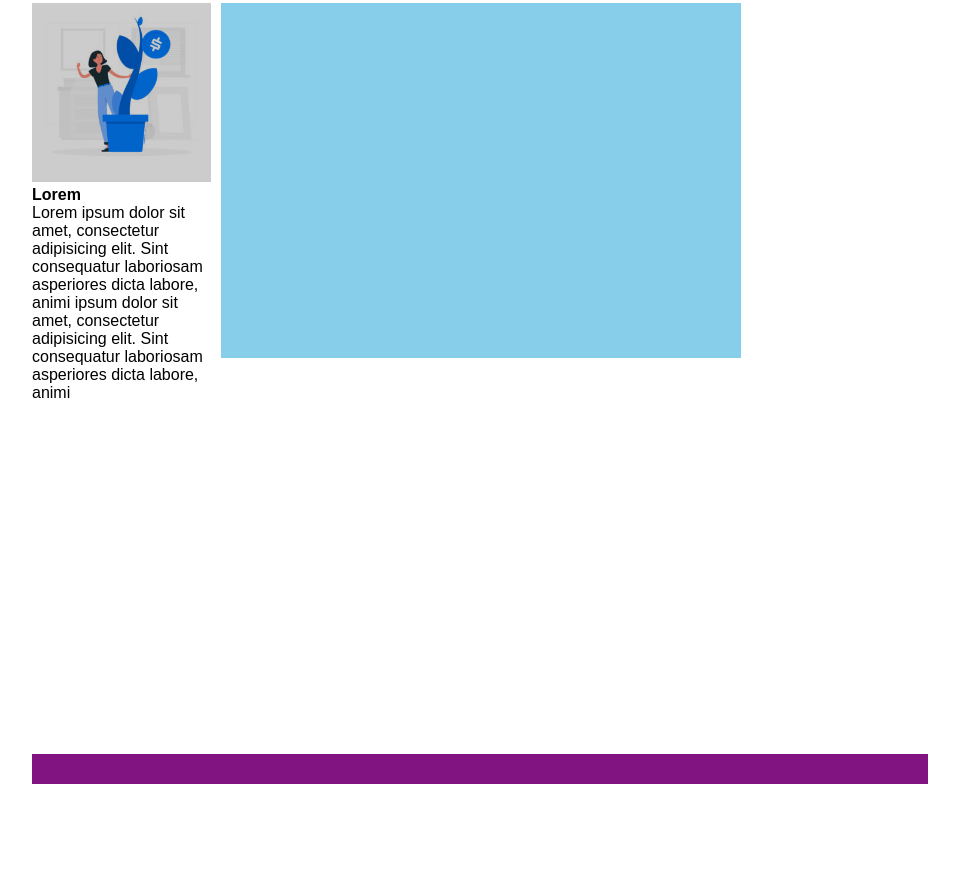
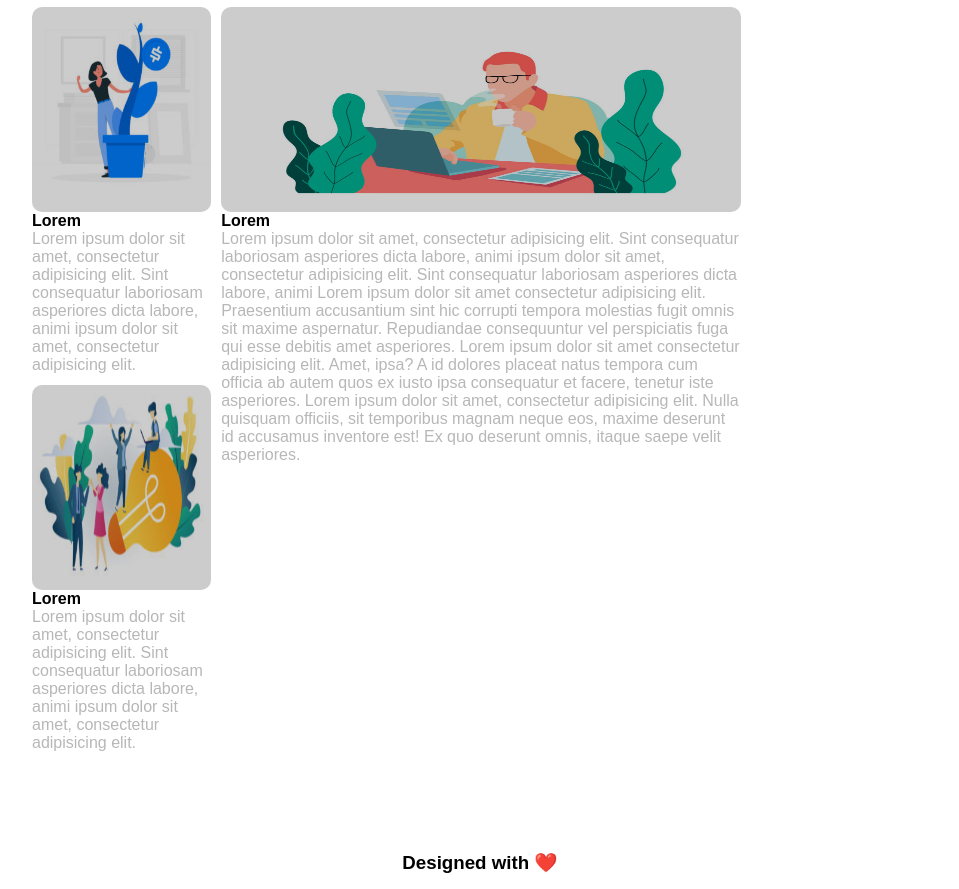
Before and after one commit to AlessandroVano/htmlcss-wp, a plain HTML site: page index.html in a window 1280 px wide. Shown: the part 803-1692 px from the top of the page, without its empty margins (160-1119 px from the left). Before the commit the page ends 1602 px from the top, so only its background shows below. Drawn offline with Linux system fonts and the light colour scheme.

Commit message:
insert footer

```diff
--- a/css/main.css
+++ b/css/main.css
@@ -45,6 +45,10 @@
     color: rgb(184, 183, 183) ;
 }
 
+h4 {
+    color: black;
+}
+
  /* HEADER */
 
 
@@ -78,15 +82,15 @@
 /* MAIN SECTION */
 /* SECTION 1 */
 .section-1 {
-  width: 100%;
+  height: 100%;
  position: relative;
 
 }
 
 .banner img {
-
-    width: 100%;
-    display: block;
+     width: 100%;
+    height: 100%;
+    object-fit: cover;
     border-radius: 15px;
     filter: brightness(80%);
 
@@ -100,8 +104,6 @@
     width: 510px;
     font-size: 18px;
     color: rgb(255, 255, 255);
-
-    color: rgb(255, 255, 255);
 }
 
 
@@ -109,50 +111,44 @@
 .sidebar,
 .main-content-2
 
-
  {
     float: left;
 }
 
 .main-content-1 {
-
     height: 58px;
     text-transform: uppercase;
-    color:;
-
 }
 
-
-
 .sidebar {
-
     height: 355px;
     width: 20%;
+    color: rgb(184, 183, 183)
 }
 
 .main-content-2 {
-    background:  skyblue;
     height: 355px;
     width: 58%;
+    color: rgb(184, 183, 183)
+}
+
+.banner-2 {
+    position: relative;
+    height: 205px;
+    border-radius: 10px;
+    overflow: hidden;
 }
 
 .banner-2 img {
     width: 100%;
-    filter: brightness(80%);
-    object-fit: scale-down;
-
-
+    height: 100%;
+    filter: brightness(80%)
 }
-
-
-
-
-
 /* FOOTER */
-footer {
-    background: rgb(129, 20, 129);
-    height: 30px;
-    margin-top: 6px;
-    margin-bottom:15px ;
-
+.footer {
+   width: 100%;
+    height: 100%;
+    margin-top: 100px;
+    margin-bottom:15px;
+    text-align: center;
 }
--- a/index.html
+++ b/index.html
@@ -45,7 +45,7 @@
         <!-- SECTION 1 -->
           <section class="section-1 margin-bottom padding  ">
              <div class="banner" >
-                <img class="img-1"  src="./img3/banner.jpg" alt="">
+                <img src="./img3/banner.jpg" alt="">
             </div>
                 <div class="text">
 
@@ -54,8 +54,6 @@
                     <p>Lorem ipsum dolor sit amet consectetur adipisicing elit. Ut viverra nisl rutrum, pretium lectus nec, sagittis dolor. Phasellum eleifend efficitur...</p>
 
                  </div>
-
-
           </section>
         <!-- SECTION 2 + SIDEBAR -->
      <div class="clearfix bg">
@@ -67,30 +65,41 @@
 
            <aside class="sidebar margin-top mr mb ">
               <div class="banner-2">
-                <img class="" src="./img3/img-1.jpg" alt="">
+                <img src="./img3/img-1.jpg" alt="">
               </div>
               <div class="text-2">
                 <h4>Lorem</h4>
-                <p>Lorem ipsum dolor sit amet, consectetur adipisicing elit. Sint consequatur laboriosam asperiores dicta labore, animi ipsum dolor sit amet, consectetur adipisicing elit. Sint consequatur laboriosam asperiores dicta labore, animi  </p>
+                <p>Lorem ipsum dolor sit amet, consectetur adipisicing elit. Sint consequatur laboriosam asperiores dicta labore, animi ipsum dolor sit amet, consectetur adipisicing elit.   </p>
               </div>
 
            </aside>
+
            <section class="main-content-2 margin-top mr mb ">
-
+              <div class="banner-2">
+                <img src="./img3/banner-2.jpg" alt="">
+              </div>
+               <div class="text-2">
+                 <h4>Lorem</h4>
+                 <p>Lorem ipsum dolor sit amet, consectetur adipisicing elit. Sint consequatur laboriosam asperiores dicta labore, animi ipsum dolor sit amet, consectetur adipisicing elit. Sint consequatur laboriosam asperiores dicta labore, animi Lorem ipsum dolor sit amet consectetur adipisicing elit. Praesentium accusantium sint hic corrupti tempora molestias fugit omnis sit maxime aspernatur. Repudiandae consequuntur vel perspiciatis fuga qui esse debitis amet asperiores. Lorem ipsum dolor sit amet consectetur adipisicing elit. Amet, ipsa? A id dolores placeat natus tempora cum officia ab autem quos ex iusto ipsa consequatur et facere, tenetur iste asperiores. Lorem ipsum dolor sit amet, consectetur adipisicing elit. Nulla quisquam officiis, sit temporibus magnam neque eos, maxime deserunt id accusamus inventore est! Ex quo deserunt omnis, itaque saepe velit asperiores.  </p>
+             </div>
 
            </section>
 
            <aside class="sidebar margin-top  mb ">
-
+            <div class="banner-2">
+                <img src="./img3/img-3.jpg" alt="">
+            </div>
+            <div class="text-2">
+                <h4>Lorem</h4>
+                <p>Lorem ipsum dolor sit amet, consectetur adipisicing elit. Sint consequatur laboriosam asperiores dicta labore, animi ipsum dolor sit amet, consectetur adipisicing elit.  </p>
+            </div>
 
            </aside>
-
-
      </div>
         </main>
         <!-- FOOTER -->
-       <footer>
-
+       <footer class="footer">
+           <h3>Designed with ❤️</h3>
        </footer>
    </div>
 
```
Lines whose indentation alone changed are shown as unchanged.
